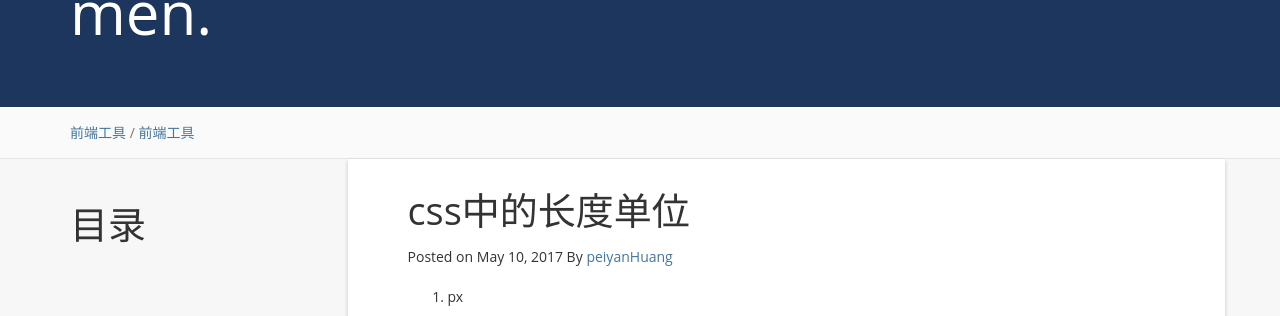
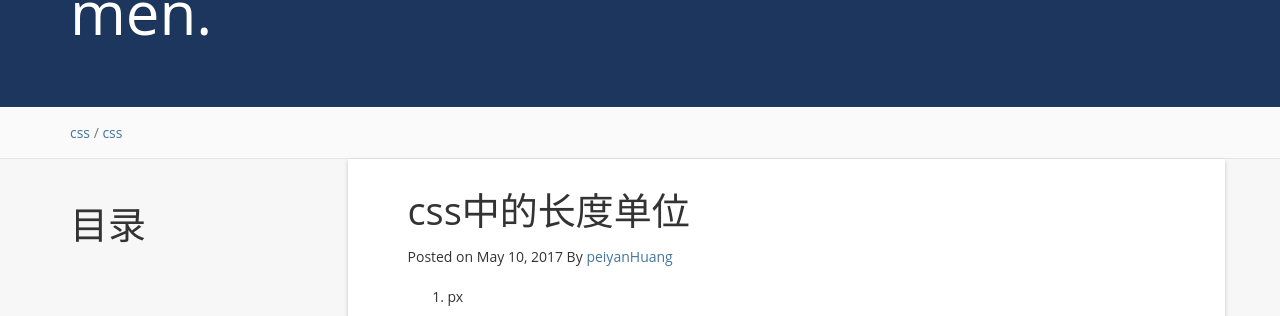
Before and after one commit to peiyanhuang/MyBlog, a Jekyll site: the page built from _posts/2017-05-10-长度单位.md, in a window 1280 px wide and 900 px high. Shown: the part 188-504 px from the top of the window. Built offline with Jekyll 4.4.1, drawn with Linux system fonts in a browser that asks for light colours; nearby versions of some CDN libraries.

Commit message:
html len

```diff
--- a/_posts/2017-05-10-长度单位.md
+++ b/_posts/2017-05-10-长度单位.md
@@ -2,8 +2,8 @@
 layout: post
 title:  css中的长度单位
 date:   2017-05-10 21:38:00 +0800
-categories: 前端工具
-tag: 前端工具
+categories: css
+tag: css
 ---
 
 * content
```
